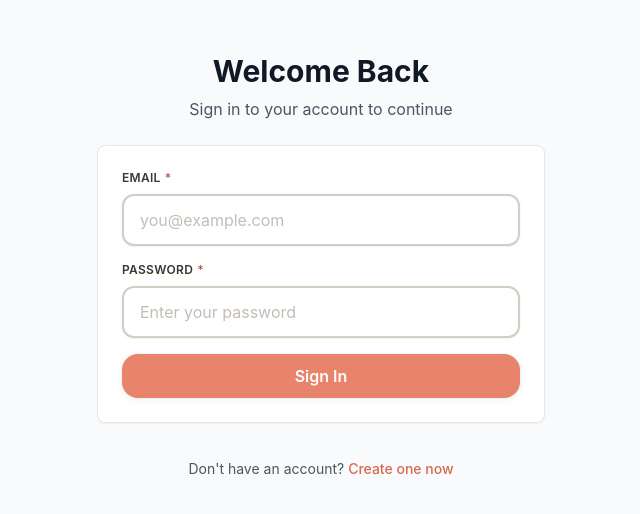
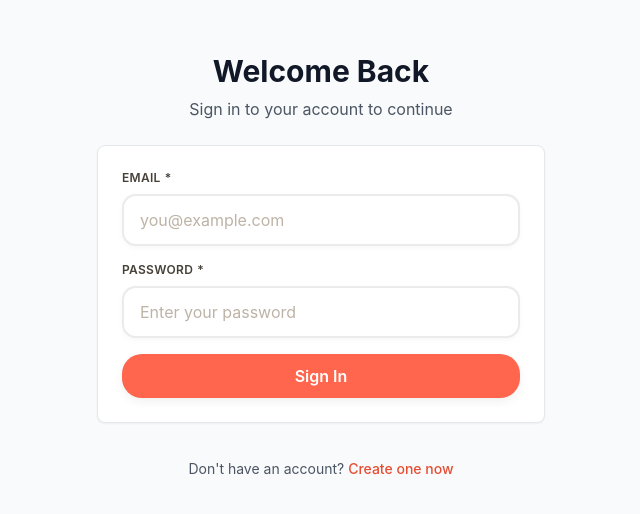
Before and after one commit to miethe/family-shopping-dashboard, a Next.js app in the folder apps/web/: page /login in a window 1280 px wide. Shown: the part 128-642 px from the top of the page, without its empty margins (319-959 px from the left). Built offline with nearby package versions, Linux system fonts and the light colour scheme; no server answers.

Commit message:
feat(ui): update tailwind config with glassmorphism and refined colors

```diff
--- a/apps/web/tailwind.config.ts
+++ b/apps/web/tailwind.config.ts
@@ -16,107 +16,81 @@ const config: Config = {
     },
     extend: {
       colors: {
-        // Warm backgrounds
-        'bg-base': '#FAF8F5',
-        'bg-subtle': '#F5F2ED',
+        // Warm backgrounds - Refined for depth
+        'bg-base': '#FBF9F6', // Slightly lighter/warmer
+        'bg-subtle': '#F2EEE6',
         'bg-elevated': '#FFFFFF',
         'surface-primary': '#FFFFFF',
-        'surface-secondary': '#F5F2ED',
-        'surface-tertiary': '#EBE7E0',
+        'surface-secondary': 'rgba(255, 255, 255, 0.6)', // Glassy
+        'surface-tertiary': 'rgba(242, 238, 230, 0.5)',
 
         // Warm text
         warm: {
-          50: '#FAF8F5',
-          100: '#F5F2ED',
-          200: '#EBE7E0',
-          300: '#D4CDC4',
-          400: '#C4BDB7',
-          500: '#A69C94',
-          600: '#8A827C',
-          700: '#5C534D',
-          800: '#3D3632',
-          900: '#2D2520',
+          50: '#FBF9F6',
+          100: '#F2EEE6',
+          200: '#E6E0D6',
+          300: '#D1C8BC',
+          400: '#BDB3A6',
+          500: '#9E9285',
+          600: '#807569',
+          700: '#635A50',
+          800: '#474039',
+          900: '#2B2622',
         },
 
-        // Primary coral
+        // Primary coral - Vibrant & Modern
         primary: {
-          50: '#FEF3F1',
-          100: '#FDE5E0',
-          200: '#FBC9BC',
-          300: '#F5A894',
-          400: '#EE8F76',
-          500: '#E8846B',
-          600: '#D66A51',
-          700: '#B95440',
-          800: '#9A4234',
-          900: '#7D352B',
+          50: '#FFF0ED',
+          100: '#FFE1DB',
+          200: '#FFC2B8',
+          300: '#FFA394',
+          400: '#FF8570',
+          500: '#FF664D', // More vibrant core
+          600: '#E64D33',
+          700: '#CC3A21',
+          800: '#B32D17',
+          900: '#8C1F0D',
         },
 
-        // Status: Idea/Shortlisted (Mustard)
+        // Status colors refined
         'status-idea': {
-          50: '#FDF9F0',
-          100: '#FAF1DC',
-          200: '#F4E0B3',
-          300: '#E8CC85',
-          400: '#DCB85E',
-          500: '#D4A853',
-          600: '#B88F45',
-          700: '#967538',
-          800: '#735A2B',
-          900: '#523F1F',
+          50: '#FFFCF0',
+          100: '#FFF6D6',
+          500: '#F5BE47',
+          700: '#B8861B',
         },
-
-        // Status: Purchased/Gifted (Sage)
         'status-success': {
-          50: '#F3F7F2',
-          100: '#E4EDE2',
-          200: '#C5D8C1',
-          300: '#A0BD9B',
-          400: '#8AAA84',
-          500: '#7BA676',
-          600: '#668B61',
-          700: '#51704E',
-          800: '#3D543B',
-          900: '#2A3928',
+          50: '#F2FCF4',
+          100: '#DDF5E1',
+          500: '#57C264',
+          700: '#3A8F45',
         },
-
-        // Status: Urgent/Warning (Terracotta)
         'status-warning': {
-          50: '#FEF5F3',
-          100: '#FCE9E5',
-          200: '#F6CEC5',
-          300: '#EBAB9D',
-          400: '#DD9179',
-          500: '#C97B63',
-          600: '#AC6350',
-          700: '#8D4E40',
-          800: '#6D3C31',
-          900: '#4F2B23',
+          50: '#FFF5F2',
+          100: '#FFE0D6',
+          500: '#FF7D57',
+          700: '#CC4E29',
         },
-
-        // Status: Progress/Buying (Lavender)
         'status-progress': {
-          50: '#F7F5F9',
-          100: '#EDE8F2',
-          200: '#D6CBDF',
-          300: '#B9A7C7',
-          400: '#A08DB4',
-          500: '#8A78A3',
-          600: '#70628A',
-          700: '#594E6E',
-          800: '#433B53',
-          900: '#2F2A3A',
+          50: '#F7F5FC',
+          100: '#EBE6F7',
+          500: '#9B82CF',
+          700: '#6B529E',
         },
 
         // Borders
-        'border-subtle': '#E8E3DC',
-        'border-medium': '#D4CDC4',
-        'border-strong': '#B8AFA4',
+        'border-subtle': 'rgba(0, 0, 0, 0.04)',
+        'border-medium': 'rgba(0, 0, 0, 0.08)',
+        'border-strong': 'rgba(0, 0, 0, 0.12)',
+
+        // Glass borders
+        'glass-border': 'rgba(255, 255, 255, 0.4)',
+        'glass-border-strong': 'rgba(255, 255, 255, 0.6)',
 
         // Overlays
-        'overlay-light': 'rgba(45, 37, 32, 0.08)',
-        'overlay-medium': 'rgba(45, 37, 32, 0.16)',
-        'overlay-strong': 'rgba(45, 37, 32, 0.48)',
+        'overlay-light': 'rgba(0, 0, 0, 0.02)',
+        'overlay-medium': 'rgba(0, 0, 0, 0.05)',
+        'overlay-strong': 'rgba(0, 0, 0, 0.4)',
       },
 
       fontFamily: {
@@ -131,35 +105,36 @@ const config: Config = {
       },
 
       fontSize: {
-        'display-large': ['3rem', { lineHeight: '3.5rem', fontWeight: '800' }],
-        'display-medium': ['2.25rem', { lineHeight: '2.75rem', fontWeight: '800' }],
-        'display-small': ['1.75rem', { lineHeight: '2.25rem', fontWeight: '700' }],
-        'heading-1': ['1.5rem', { lineHeight: '2rem', fontWeight: '700' }],
-        'heading-2': ['1.25rem', { lineHeight: '1.75rem', fontWeight: '600' }],
-        'heading-3': ['1.125rem', { lineHeight: '1.625rem', fontWeight: '600' }],
-        'body-large': ['1rem', { lineHeight: '1.5rem', fontWeight: '400' }],
-        'body-medium': ['0.875rem', { lineHeight: '1.25rem', fontWeight: '400' }],
-        'body-small': ['0.75rem', { lineHeight: '1rem', fontWeight: '500' }],
-        'label-large': ['0.875rem', { lineHeight: '1.25rem', fontWeight: '600' }],
-        'label-small': ['0.75rem', { lineHeight: '1rem', fontWeight: '600' }],
+        'display-large': ['3.5rem', { lineHeight: '1.1', letterSpacing: '-0.02em', fontWeight: '800' }],
+        'display-medium': ['2.5rem', { lineHeight: '1.15', letterSpacing: '-0.015em', fontWeight: '800' }],
+        'display-small': ['2rem', { lineHeight: '1.2', letterSpacing: '-0.01em', fontWeight: '700' }],
+        'heading-1': ['1.75rem', { lineHeight: '1.2', letterSpacing: '-0.01em', fontWeight: '700' }],
+        'heading-2': ['1.5rem', { lineHeight: '1.3', letterSpacing: '-0.01em', fontWeight: '600' }],
+        'heading-3': ['1.25rem', { lineHeight: '1.4', letterSpacing: '-0.005em', fontWeight: '600' }],
+        'body-large': ['1.0625rem', { lineHeight: '1.6', fontWeight: '400' }],
+        'body-medium': ['0.9375rem', { lineHeight: '1.5', fontWeight: '400' }],
+        'body-small': ['0.8125rem', { lineHeight: '1.4', fontWeight: '500' }],
+        'label-large': ['0.9375rem', { lineHeight: '1.4', fontWeight: '600' }],
+        'label-small': ['0.75rem', { lineHeight: '1.3', fontWeight: '600', letterSpacing: '0.01em' }],
       },
 
       boxShadow: {
-        'subtle': '0 1px 2px rgba(45, 37, 32, 0.04), 0 0 0 1px rgba(45, 37, 32, 0.02)',
-        'low': '0 2px 8px rgba(45, 37, 32, 0.06), 0 0 0 1px rgba(45, 37, 32, 0.03)',
-        'medium': '0 4px 16px rgba(45, 37, 32, 0.08), 0 1px 4px rgba(45, 37, 32, 0.04)',
-        'high': '0 8px 32px rgba(45, 37, 32, 0.12), 0 2px 8px rgba(45, 37, 32, 0.06)',
-        'extra-high': '0 16px 48px rgba(45, 37, 32, 0.16), 0 4px 16px rgba(45, 37, 32, 0.08)',
-        'translucent': '0 4px 24px rgba(45, 37, 32, 0.10), 0 0 0 1px rgba(45, 37, 32, 0.04), inset 0 0 0 1px rgba(255, 255, 255, 0.2)',
+        'subtle': '0 2px 8px -2px rgba(0, 0, 0, 0.05), 0 0 1px rgba(0, 0, 0, 0.04)',
+        'low': '0 4px 12px -2px rgba(0, 0, 0, 0.08), 0 0 1px rgba(0, 0, 0, 0.04)',
+        'medium': '0 8px 24px -4px rgba(0, 0, 0, 0.12), 0 0 1px rgba(0, 0, 0, 0.04)',
+        'high': '0 16px 48px -8px rgba(0, 0, 0, 0.16), 0 0 1px rgba(0, 0, 0, 0.04)',
+        'glass': '0 8px 32px 0 rgba(31, 38, 135, 0.07)',
+        'glass-inset': 'inset 0 0 0 1px rgba(255, 255, 255, 0.1)',
+        'glow': '0 0 20px rgba(255, 102, 77, 0.3)',
       },
 
       borderRadius: {
-        'small': '0.5rem',    // 8px
-        'medium': '0.75rem',  // 12px
-        'large': '1rem',      // 16px
-        'xlarge': '1.25rem',  // 20px
-        '2xlarge': '1.5rem',  // 24px
-        '3xlarge': '2rem',    // 32px
+        'small': '0.625rem',    // 10px
+        'medium': '0.875rem',   // 14px
+        'large': '1.25rem',     // 20px
+        'xlarge': '1.75rem',    // 28px
+        '2xlarge': '2.25rem',   // 36px
+        '3xlarge': '3rem',      // 48px
       },
 
       spacing: {
@@ -174,17 +149,18 @@ const config: Config = {
           '0%': { opacity: '0' },
           '100%': { opacity: '1' },
         },
-        slideInRight: {
-          '0%': { opacity: '0', transform: 'translateX(1rem)' },
-          '100%': { opacity: '1', transform: 'translateX(0)' },
+        slideUpFade: {
+          '0%': { opacity: '0', transform: 'translateY(10px)' },
+          '100%': { opacity: '1', transform: 'translateY(0)' },
         },
         scaleIn: {
           '0%': { opacity: '0', transform: 'scale(0.95)' },
           '100%': { opacity: '1', transform: 'scale(1)' },
         },
-        pulse: {
-          '0%, 100%': { opacity: '1' },
-          '50%': { opacity: '0.6' },
+        springIn: {
+          '0%': { transform: 'scale(0.9)' },
+          '50%': { transform: 'scale(1.05)' },
+          '100%': { transform: 'scale(1)' },
         },
         shimmer: {
           '100%': { transform: 'translateX(100%)' },
@@ -192,19 +168,15 @@ const config: Config = {
       },
 
       animation: {
-        'fade-in': 'fadeIn 200ms ease-out',
-        'slide-in-right': 'slideInRight 300ms ease-out',
-        'scale-in': 'scaleIn 200ms ease-out',
-        'pulse': 'pulse 2s cubic-bezier(0.4, 0, 0.6, 1) infinite',
-        'shimmer': 'shimmer 1.5s infinite',
+        'fade-in': 'fadeIn 0.4s ease-out',
+        'slide-up-fade': 'slideUpFade 0.5s cubic-bezier(0.16, 1, 0.3, 1)',
+        'scale-in': 'scaleIn 0.3s cubic-bezier(0.16, 1, 0.3, 1)',
+        'spring-in': 'springIn 0.5s cubic-bezier(0.175, 0.885, 0.32, 1.275)',
+        'shimmer': 'shimmer 2s infinite',
       },
 
-      minHeight: {
-        'touch': '44px',
-      },
-
-      minWidth: {
-        'touch': '44px',
+      backdropBlur: {
+        'xs': '2px',
       },
     },
   },
```
